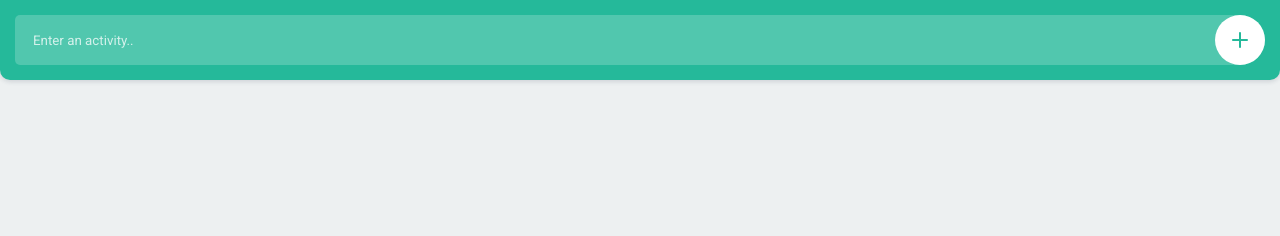
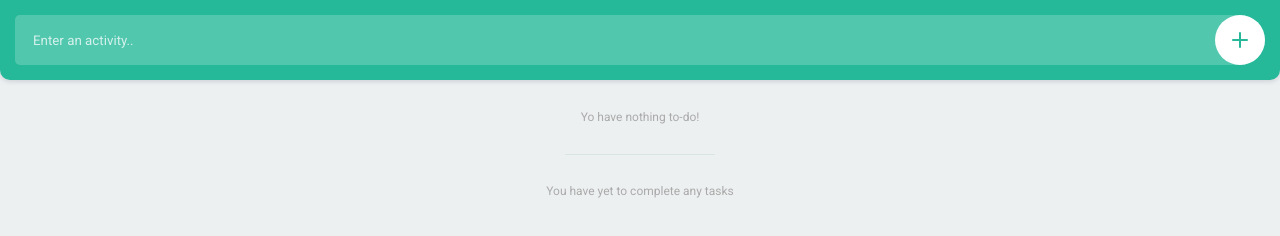
Before and after one commit to Ch0coL8te/ToDoListProject, a plain HTML site: page app/index.html in a window 1280 px wide. Drawn offline with Linux system fonts and the light colour scheme.

Commit message:
Deleted /todo and added messages if the todo list is empty

```diff
--- a/app/resources/css/style.css
+++ b/app/resources/css/style.css
@@ -204,12 +204,12 @@ ul.todo li .buttons button.complete svg .fill {
   fill: #25b99a;
 }
 
-ul.todo#completed:not(:empty) {
+ul.todo#completed {
   position: relative;
   padding: 60px 0 0 0;
 }
 
-ul.todo#completed:not(:empty):before {
+ul.todo#completed:before {
   content: '';
   width: 150px;
   height: 1px;
@@ -218,5 +218,22 @@ ul.todo#completed:not(:empty):before {
   top: 30px;
   left: 50%;
   margin: 0 0 0 -75px;
+}
 
+ul.todo#todo:empty:after {
+  content: 'Yo have nothing to-do!';
+  margin: 15px 0 0 0;
 }
+
+ul.todo#completed:empty:after {
+  content: 'You have yet to complete any tasks';
+}
+
+ul.todo#todo:after,
+ul.todo#completed:after {
+  width: 100%;
+  display: block;
+  text-align: center;
+  font-size: 12px;
+  color: #aaa;
+}
```
Also changed, not shown: app/index.html (line endings or trailing spaces), app/resources/js/main.js (line endings or trailing spaces).
